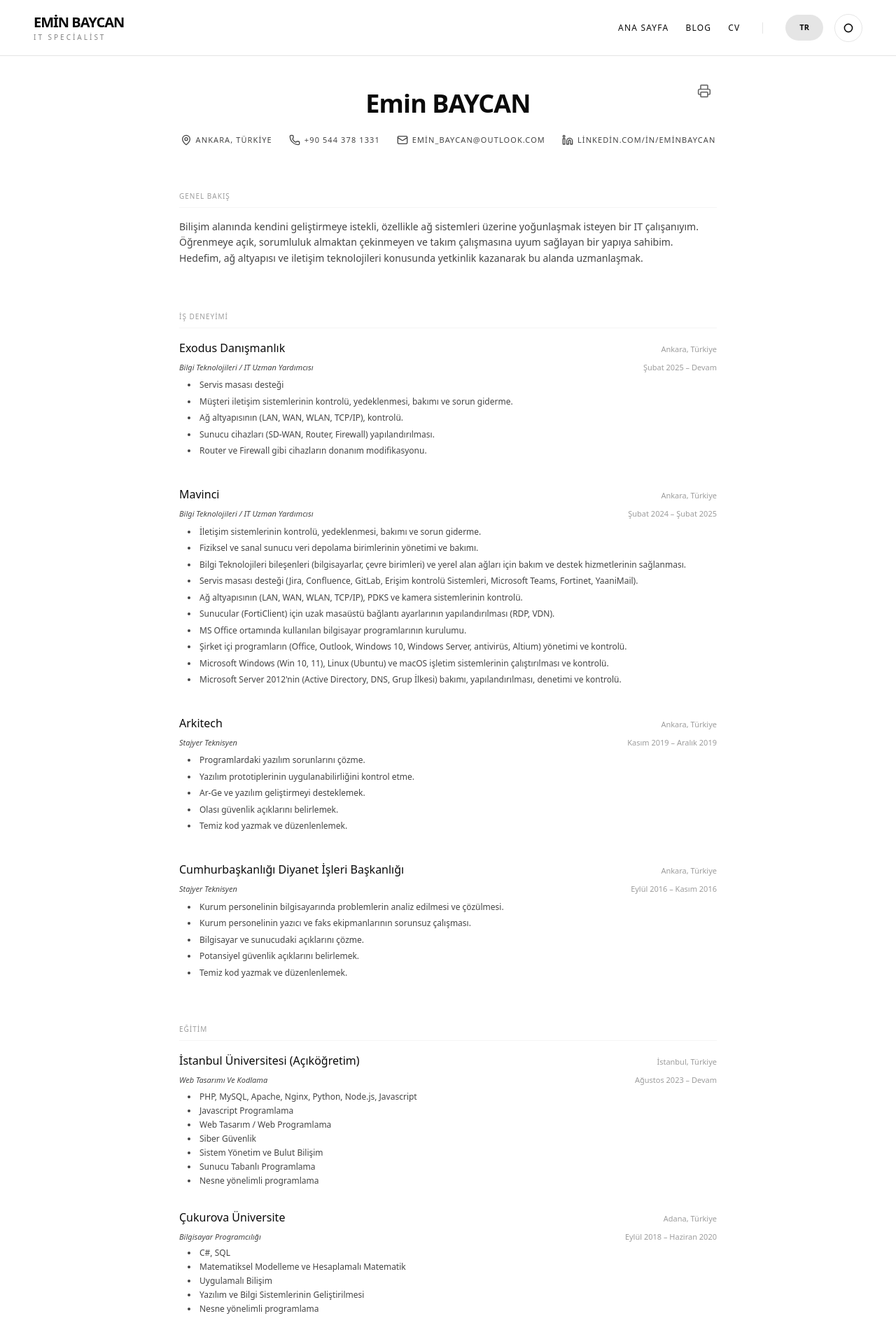
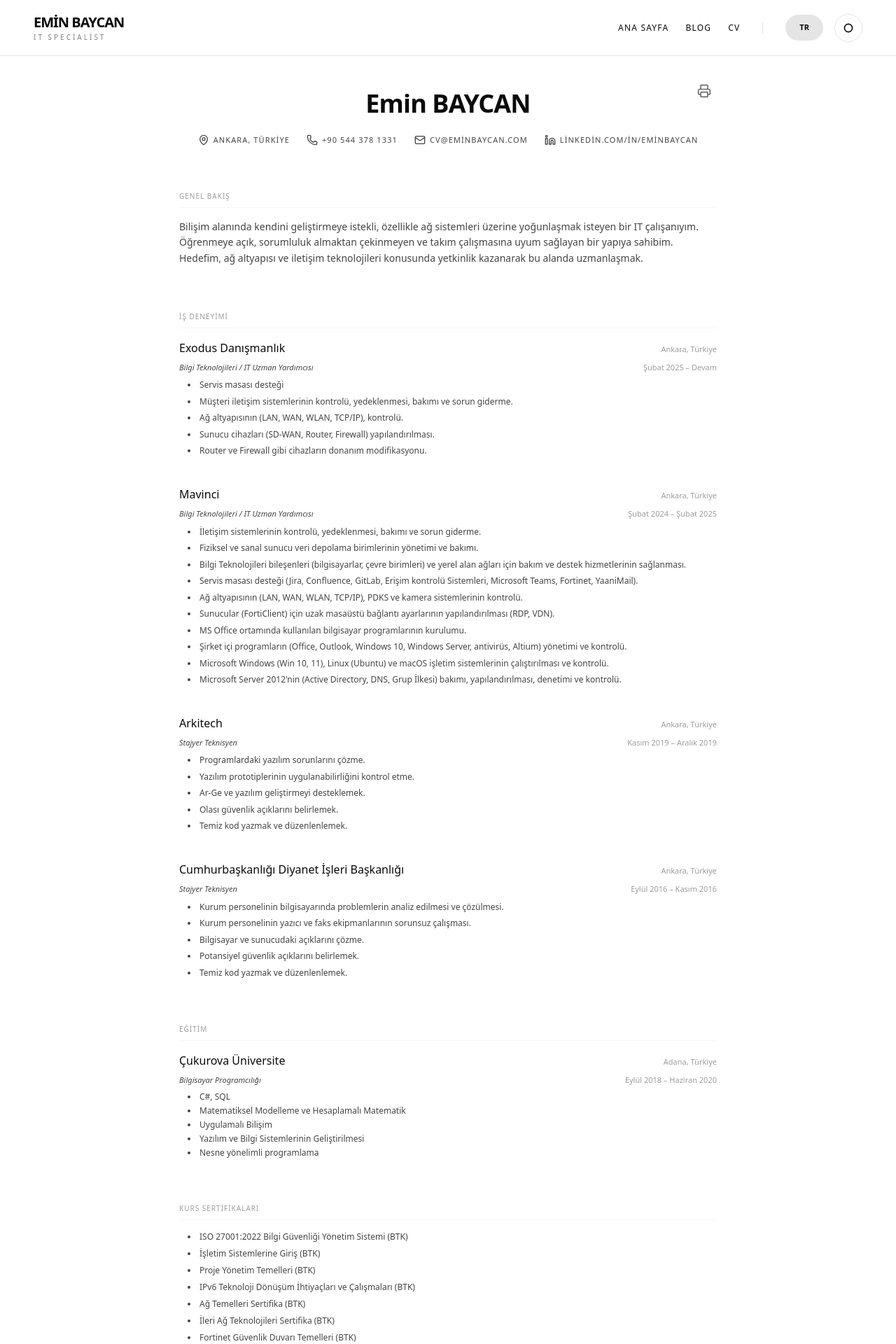
Before and after one commit to eminbaycan/eminbaycan-website, a React (Vite) app: page /cv in a window 1280 px wide. Shown: the top 1920 px of the page at 70% size. Built offline with nearby package versions, Linux system fonts and the light colour scheme.

Commit message:
Add files via upload

```diff
--- a/index.html
+++ b/index.html
@@ -1,7 +1,6 @@
 <!doctype html>
 <html lang="tr">
   <head>
-  <!-- Cloudflare Web Analytics --><script type='module' src='https://static.cloudflareinsights.com/beacon.min.js' data-cf-beacon='{"token": "8108765812b64c29b7e56aac3e17aed3"}'></script><!-- End Cloudflare Web Analytics -->
     <meta charset="UTF-8" />
     <meta name="viewport" content="width=device-width, initial-scale=1.0" />
     <meta name="description" content="Emin Baycan - IT Assistant Specialist & Network Systems Professional CV & Portfolio" />
--- a/src/data.ts
+++ b/src/data.ts
@@ -29,7 +29,7 @@ export const cvData: Record<Language, CVData> = {
     name: "Emin BAYCAN",
     location: "Ankara, Türkiye",
     phone: "+90 544 378 1331",
-    email: "emin_baycan@outlook.com",
+    email: "cv@eminbaycan.com",
     linkedin: "linkedin.com/in/eminbaycan",
     overview: "I am an IT professional eager to develop myself in the field of information technology, with a particular focus on network systems. I am open to learning, responsible, and adaptable to teamwork. My goal is to gain expertise in network infrastructure and communication technologies and to specialize in this field.",
     experience: [
@@ -94,22 +94,6 @@ export const cvData: Record<Language, CVData> = {
     ],
     education: [
       {
-        institution: "İstanbul University (Open education)",
-        location: "İstanbul, Turkey",
-        degree: "Web design and development",
-        period: "Aug 2023 – Ongoing",
-        details: [
-          "PHP, MySQL, Apache, Nginx, Python, Node.js, Javascript",
-          "Information Technologies",
-          "Javascript Programming",
-          "Web Design",
-          "Web Programming",
-          "Cyber Security",
-          "System Management And Cloud Informatics",
-          "Server Based Programming"
-        ]
-      },
-      {
         institution: "Çukurova University",
         location: "Adana, Turkey",
         degree: "Computer Programming",
@@ -124,6 +108,7 @@ export const cvData: Record<Language, CVData> = {
       }
     ],
     certificates: [
+      "ISO 27001:2022 Information Security Management System (BTK)",
       "İşletim Sistemlerine Giriş (BTK) – Introduction to Operating Systems",
       "Proje Yönetim Temelleri (BTK) – Fundamentals of Project Management",
       "IPv6 Teknoloji Dönüşüm İhtiyaçları ve Çalışmaları (BTK) – IPv6 Technology Transformation Requirements",
@@ -141,7 +126,7 @@ export const cvData: Record<Language, CVData> = {
     name: "Emin BAYCAN",
     location: "Ankara, Türkiye",
     phone: "+90 544 378 1331",
-    email: "emin_baycan@outlook.com",
+    email: "cv@eminbaycan.com",
     linkedin: "linkedin.com/in/eminbaycan",
     overview: "Bilişim alanında kendini geliştirmeye istekli, özellikle ağ sistemleri üzerine yoğunlaşmak isteyen bir IT çalışanıyım. Öğrenmeye açık, sorumluluk almaktan çekinmeyen ve takım çalışmasına uyum sağlayan bir yapıya sahibim. Hedefim, ağ altyapısı ve iletişim teknolojileri konusunda yetkinlik kazanarak bu alanda uzmanlaşmak.",
     experience: [
@@ -205,21 +190,6 @@ export const cvData: Record<Language, CVData> = {
     ],
     education: [
       {
-        institution: "İstanbul Üniversitesi (Açıköğretim)",
-        location: "İstanbul, Türkiye",
-        degree: "Web Tasarımı Ve Kodlama",
-        period: "Ağustos 2023 – Devam",
-        details: [
-          "PHP, MySQL, Apache, Nginx, Python, Node.js, Javascript",
-          "Javascript Programlama",
-          "Web Tasarım / Web Programlama",
-          "Siber Güvenlik",
-          "Sistem Yönetim ve Bulut Bilişim",
-          "Sunucu Tabanlı Programlama",
-          "Nesne yönelimli programlama"
-        ]
-      },
-      {
         institution: "Çukurova Üniversite",
         location: "Adana, Türkiye",
         degree: "Bilgisayar Programcılığı",
@@ -234,6 +204,7 @@ export const cvData: Record<Language, CVData> = {
       }
     ],
     certificates: [
+      "ISO 27001:2022 Bilgi Güvenliği Yönetim Sistemi (BTK)",
       "İşletim Sistemlerine Giriş (BTK)",
       "Proje Yönetim Temelleri (BTK)",
       "IPv6 Teknoloji Dönüşüm İhtiyaçları ve Çalışmaları (BTK)",
--- a/src/index.css
+++ b/src/index.css
@@ -79,8 +79,8 @@
     print-color-adjust: exact !important;
   }
 
-  /* Prevent page breaks inside important sections */
-  section {
+  /* Prevent page breaks inside important items instead of whole sections */
+  .print-avoid-break {
     page-break-inside: avoid;
     break-inside: avoid;
   }
--- a/src/pages/CV.tsx
+++ b/src/pages/CV.tsx
@@ -24,7 +24,7 @@ export function CV({ lang }: CVProps) {
   };
 
   return (
-    <div className="max-w-3xl mx-auto space-y-16 animate-in fade-in slide-in-from-bottom-4 duration-700 relative">
+    <div className="max-w-3xl mx-auto space-y-16 print:space-y-6 animate-in fade-in slide-in-from-bottom-4 duration-700 relative">
       <button
         onClick={() => window.print()}
         className="absolute -top-4 right-0 p-2 rounded-full hover:bg-[var(--border)] transition-colors print:hidden"
@@ -58,9 +58,9 @@ export function CV({ lang }: CVProps) {
         <h2 className="text-[10px] uppercase tracking-widest mb-4 opacity-40 border-b border-[var(--border)] pb-2">
           {lang === 'tr' ? 'İş Deneyimi' : 'Work Experience'}
         </h2>
-        <div className="space-y-10">
+        <div className="space-y-10 print:space-y-6">
           {data.experience.map((job, idx) => (
-            <div key={idx} className="space-y-2">
+            <div key={idx} className="space-y-2 print-avoid-break">
               <div className="flex flex-col sm:flex-row sm:justify-between sm:items-baseline gap-1">
                 <h3 className="font-medium">{job.company}</h3>
                 <span className="text-[11px] opacity-40">{job.location}</span>
@@ -83,9 +83,9 @@ export function CV({ lang }: CVProps) {
         <h2 className="text-[10px] uppercase tracking-widest mb-4 opacity-40 border-b border-[var(--border)] pb-2">
           {lang === 'tr' ? 'Eğitim' : 'Education'}
         </h2>
-        <div className="space-y-8">
+        <div className="space-y-8 print:space-y-4">
           {data.education.map((edu, idx) => (
-            <div key={idx} className="space-y-2">
+            <div key={idx} className="space-y-2 print-avoid-break">
               <div className="flex flex-col sm:flex-row sm:justify-between sm:items-baseline gap-1">
                 <h3 className="font-medium">{edu.institution}</h3>
                 <span className="text-[11px] opacity-40">{edu.location}</span>
```
